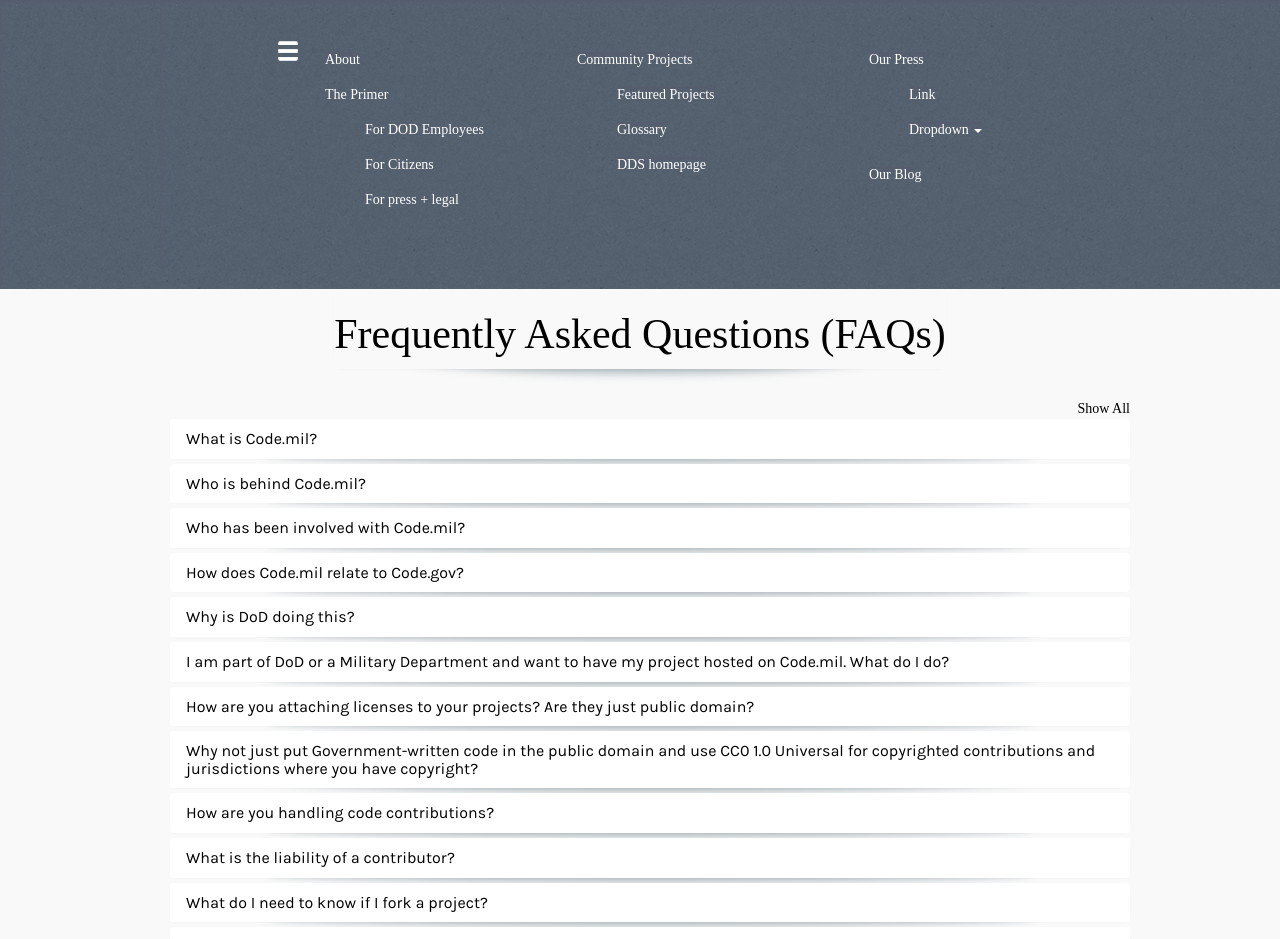
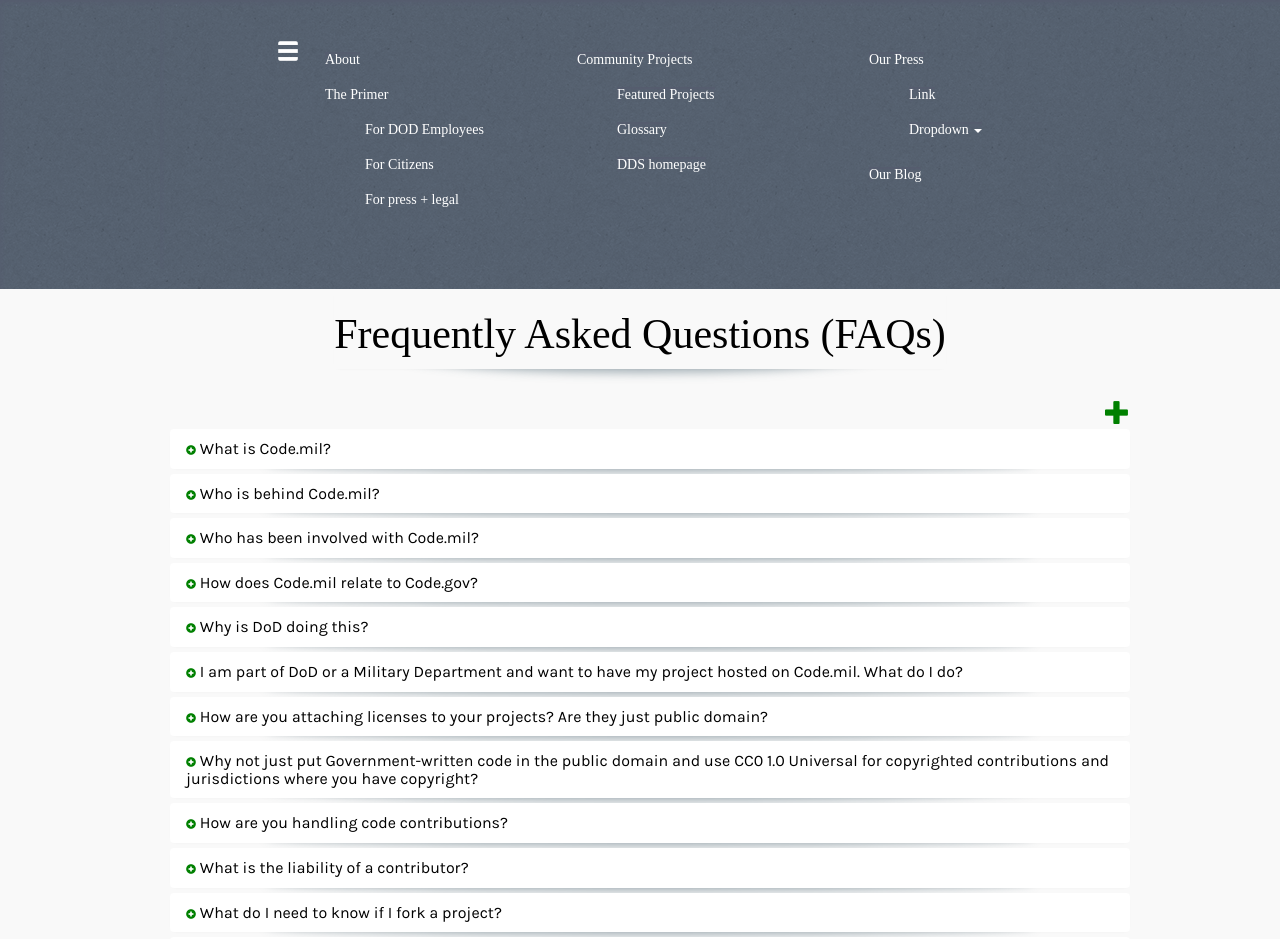
Before and after one commit to deptofdefense/code.mil.page, a Jekyll site: the page built from FAQ2.md, in a window 1280 px wide. Shown: the top 939 px of the page. Built offline with Jekyll 4.4.1, drawn with Linux system fonts in a browser that asks for light colours.

Commit message:
Added expand/hide icons, toggle actions

```diff
--- a/FAQ2.md
+++ b/FAQ2.md
@@ -9,33 +9,78 @@ $(document).ready(function(){
   $('.collapse_all').hide();
   $('.expand_all').on('click', function () {
     $('#FAQ_Code .collapse').collapse('show');
-    $('.faq_actions').toggle();
+    //$('.faq_actions').toggle();
+    $('.expand_all').hide();
+    $('.collapse_all').show();
+    $( "h4 span.glyphicon" ).removeClass( "glyphicon-plus-sign" );
+    $( "h4 span.glyphicon" ).addClass( "glyphicon-minus-sign" );
   });
   $('.collapse_all').on('click', function () {
     $('#FAQ_Code .collapse').collapse('hide');
-    $('.faq_actions').toggle();
+    //$('.faq_actions').toggle();
+    $('.collapse_all').hide();
+    $('.expand_all').show();
+    $( "h4 span.glyphicon" ).addClass( "glyphicon-plus-sign" );
+    $( "h4 span.glyphicon" ).removeClass( "glyphicon-minus-sign" );
+  });
+  $('.collapse_switch').on('click', function () {
+    var id = $(this).closest("div").attr("id");
+    $("#" + id + " .glyphicon").toggleClass("glyphicon-plus-sign");
+    $("#" + id + " .glyphicon").toggleClass("glyphicon-minus-sign");
+    var plus = $('.glyphicon-plus-sign').length;
+    if(plus == 0){
+      $(".expand_all").hide();
+    } else {
+      $(".expand_all").show();
+    }
+    var minus = $('.glyphicon-minus-sign').length;
+    if(minus == 0){
+      $(".collapse_all").hide();
+    } else {
+      $(".collapse_all").show();
+    }
   });
 });
 
 </script>
 
+<style>
+  h4 .glyphicon-plus-sign{
+    color: green;
+    font-size: 10px;
+  }
+  h4 .glyphicon-minus-sign{
+    color: red;
+    font-size: 10px;
+  }
+  .expand_all .glyphicon{
+    font-size: 25px;
+    color: green;
+  }
+  .collapse_all .glyphicon{
+    font-size: 25px;
+    color: red;
+    display: hidden;
+  }
+</style>
+
 <div class="container">
   <div class="text-right">
-    <a role="button" class="expand_all faq_actions">
-      Show All
+    <a role="button" class="expand_all faq_actions" title="Show All">
+      <span class="glyphicon glyphicon-plus"> </span>
     </a>
-    <a role="button" class="collapse_all faq_actions">
-      Hide All
+    <a role="button" class="collapse_all faq_actions" title="Hide All">
+      <span class="glyphicon glyphicon-minus"> </span>
     </a>
   </div>
   <div class="panel-group" id="FAQ_Code" aria-multiselectable="true">
 
     <div class="panel css3-shadow">
       <div class="panel-heading" role="tab" id="FAQ1">
-        <a role="button" data-toggle="collapse" href="#FAQ1a" aria-expanded="true" aria-controls="collapseOne">
-        <h4 class="panel-title text-left">
-          What is Code.mil?
-        </h4>
+        <a class="collapse_switch" role="button" data-toggle="collapse" href="#FAQ1a" aria-expanded="true" aria-controls="collapseOne">
+          <h4 class="panel-title text-left">
+            <span class="glyphicon glyphicon-plus-sign"> </span> What is Code.mil?
+          </h4>
         </a>
       </div>
       <div id="FAQ1a" class="panel-collapse collapse" role="tabpanel" aria-labelledby="headingOne">
@@ -60,9 +105,9 @@ This initiative is not intended to set DoD policy, but rather is exploring alter
     </div>
     <div class="panel css3-shadow">
       <div class="panel-heading" role="tab" id="FAQ2">
-        <a role="button" data-toggle="collapse" href="#FAQ2a" aria-expanded="true" aria-controls="collapseOne">
+        <a class="collapse_switch" role="button" data-toggle="collapse" href="#FAQ2a" aria-expanded="true" aria-controls="collapseOne">
           <h4 class="panel-title">
-            Who is behind Code.mil?
+            <span class="glyphicon glyphicon-plus-sign"> </span> Who is behind Code.mil?
           </h4>
         </a>
       </div>
@@ -79,9 +124,9 @@ The [Defense Digital Service](https://dds.mil) (DDS) launched Code.mil on Februa
 
     <div class="panel css3-shadow">
       <div class="panel-heading" role="tab" id="FAQ3">
-        <a role="button" data-toggle="collapse" href="#FAQ3a" aria-expanded="true" aria-controls="collapseOne">
+        <a class="collapse_switch" role="button" data-toggle="collapse" href="#FAQ3a" aria-expanded="true" aria-controls="collapseOne">
           <h4 class="panel-title">
-            Who has been involved with Code.mil?
+            <span class="glyphicon glyphicon-plus-sign"> </span> Who has been involved with Code.mil?
           </h4>
         </a>
       </div>
@@ -98,9 +143,9 @@ DDS has collaborated extensively with organizations in the open source and free
 
     <div class="panel css3-shadow">
       <div class="panel-heading" role="tab" id="FAQ4">
-        <a role="button" data-toggle="collapse" href="#FAQ4a" aria-expanded="true" aria-controls="collapseOne">
+        <a class="collapse_switch" role="button" data-toggle="collapse" href="#FAQ4a" aria-expanded="true" aria-controls="collapseOne">
           <h4 class="panel-title">
-            How does Code.mil relate to Code.gov?
+            <span class="glyphicon glyphicon-plus-sign"> </span> How does Code.mil relate to Code.gov?
           </h4>
         </a>
       </div>
@@ -117,9 +162,9 @@ We launched Code.mil to further the mission of [Code.gov](https://code.gov) with
 
     <div class="panel css3-shadow">
       <div class="panel-heading" role="tab" id="FAQ5">
-        <a role="button" data-toggle="collapse" href="#FAQ5a" aria-expanded="true" aria-controls="collapseOne">
+        <a class="collapse_switch" role="button" data-toggle="collapse" href="#FAQ5a" aria-expanded="true" aria-controls="collapseOne">
           <h4 class="panel-title">
-            Why is DoD doing this?
+            <span class="glyphicon glyphicon-plus-sign"> </span> Why is DoD doing this?
           </h4>
         </a>
       </div>
@@ -138,9 +183,9 @@ Modern software is open sourced software. The creative contribution of individua
 
     <div class="panel css3-shadow">
       <div class="panel-heading" role="tab" id="FAQ6">
-        <a role="button" data-toggle="collapse" href="#FAQ6a" aria-expanded="true" aria-controls="collapseOne">
+        <a class="collapse_switch" role="button" data-toggle="collapse" href="#FAQ6a" aria-expanded="true" aria-controls="collapseOne">
           <h4 class="panel-title">
-            I am part of DoD or a Military Department and want to have my project hosted on Code.mil. What do I do?
+            <span class="glyphicon glyphicon-plus-sign"> </span> I am part of DoD or a Military Department and want to have my project hosted on Code.mil. What do I do?
           </h4>
         </a>
       </div>
@@ -157,9 +202,9 @@ That's awesome! Please contact us at code@dds.mil so we can start talking. Two s
 
     <div class="panel css3-shadow">
       <div class="panel-heading" role="tab" id="FAQ7">
-        <a role="button" data-toggle="collapse" href="#FAQ7a" aria-expanded="true" aria-controls="collapseOne">
+        <a class="collapse_switch" role="button" data-toggle="collapse" href="#FAQ7a" aria-expanded="true" aria-controls="collapseOne">
           <h4 class="panel-title">
-            How are you attaching licenses to your projects? Are they just public domain?
+            <span class="glyphicon glyphicon-plus-sign"> </span> How are you attaching licenses to your projects? Are they just public domain?
           </h4>
         </a>
       </div>
@@ -178,9 +223,9 @@ The updated strategy in [`INTENT.md`](https://github.com/deptofdefense/code.mil/
 
     <div class="panel css3-shadow">
       <div class="panel-heading" role="tab" id="FAQ8">
-        <a role="button" data-toggle="collapse" href="#FAQ8a" aria-expanded="true" aria-controls="collapseOne">
+        <a class="collapse_switch" role="button" data-toggle="collapse" href="#FAQ8a" aria-expanded="true" aria-controls="collapseOne">
           <h4 class="panel-title">
-            Why not just put Government-written code in the public domain and use CC0 1.0 Universal for copyrighted contributions and jurisdictions where you have copyright?
+            <span class="glyphicon glyphicon-plus-sign"> </span> Why not just put Government-written code in the public domain and use CC0 1.0 Universal for copyrighted contributions and jurisdictions where you have copyright?
           </h4>
         </a>
       </div>
@@ -199,9 +244,9 @@ Intelligent minds will differ on the "best" avenue for a U.S. Federal government
 
     <div class="panel css3-shadow">
       <div class="panel-heading" role="tab" id="FAQ9">
-        <a role="button" data-toggle="collapse" href="#FAQ9a" aria-expanded="true" aria-controls="collapseOne">
+        <a class="collapse_switch" role="button" data-toggle="collapse" href="#FAQ9a" aria-expanded="true" aria-controls="collapseOne">
           <h4 class="panel-title">
-            How are you handling code contributions?
+            <span class="glyphicon glyphicon-plus-sign"> </span> How are you handling code contributions?
           </h4>
         </a>
       </div>
@@ -222,9 +267,9 @@ Ultimately this is just a recommendation; a project's owner, maintainer, or orga
 
     <div class="panel css3-shadow">
       <div class="panel-heading" role="tab" id="FAQ10">
-        <a role="button" data-toggle="collapse" href="#FAQ10a" aria-expanded="true" aria-controls="collapseOne">
+        <a class="collapse_switch" role="button" data-toggle="collapse" href="#FAQ10a" aria-expanded="true" aria-controls="collapseOne">
           <h4 class="panel-title">
-            What is the liability of a contributor?
+            <span class="glyphicon glyphicon-plus-sign"> </span> What is the liability of a contributor?
           </h4>
         </a>
       </div>
@@ -241,9 +286,9 @@ Under the DCO, a contribution is submitted under the open source license associa
 
     <div class="panel css3-shadow">
       <div class="panel-heading" role="tab" id="FAQ11">
-        <a role="button" data-toggle="collapse" href="#FAQ11a" aria-expanded="true" aria-controls="collapseOne">
+        <a class="collapse_switch" role="button" data-toggle="collapse" href="#FAQ11a" aria-expanded="true" aria-controls="collapseOne">
           <h4 class="panel-title">
-            What do I need to know if I fork a project?
+            <span class="glyphicon glyphicon-plus-sign"> </span> What do I need to know if I fork a project?
           </h4>
         </a>
       </div>
@@ -263,9 +308,9 @@ What you need to do if you fork a project depends on the status of the project a
 
     <div class="panel css3-shadow">
       <div class="panel-heading" role="tab" id="FAQ12">
-        <a role="button" data-toggle="collapse" href="#FAQ12a" aria-expanded="true" aria-controls="collapseOne">
+        <a class="collapse_switch" role="button" data-toggle="collapse" href="#FAQ12a" aria-expanded="true" aria-controls="collapseOne">
           <h4 class="panel-title">
-            Is DoD trying to do something funny here?
+            <span class="glyphicon glyphicon-plus-sign"> </span> Is DoD trying to do something funny here?
           </h4>
         </a>
       </div>
```
